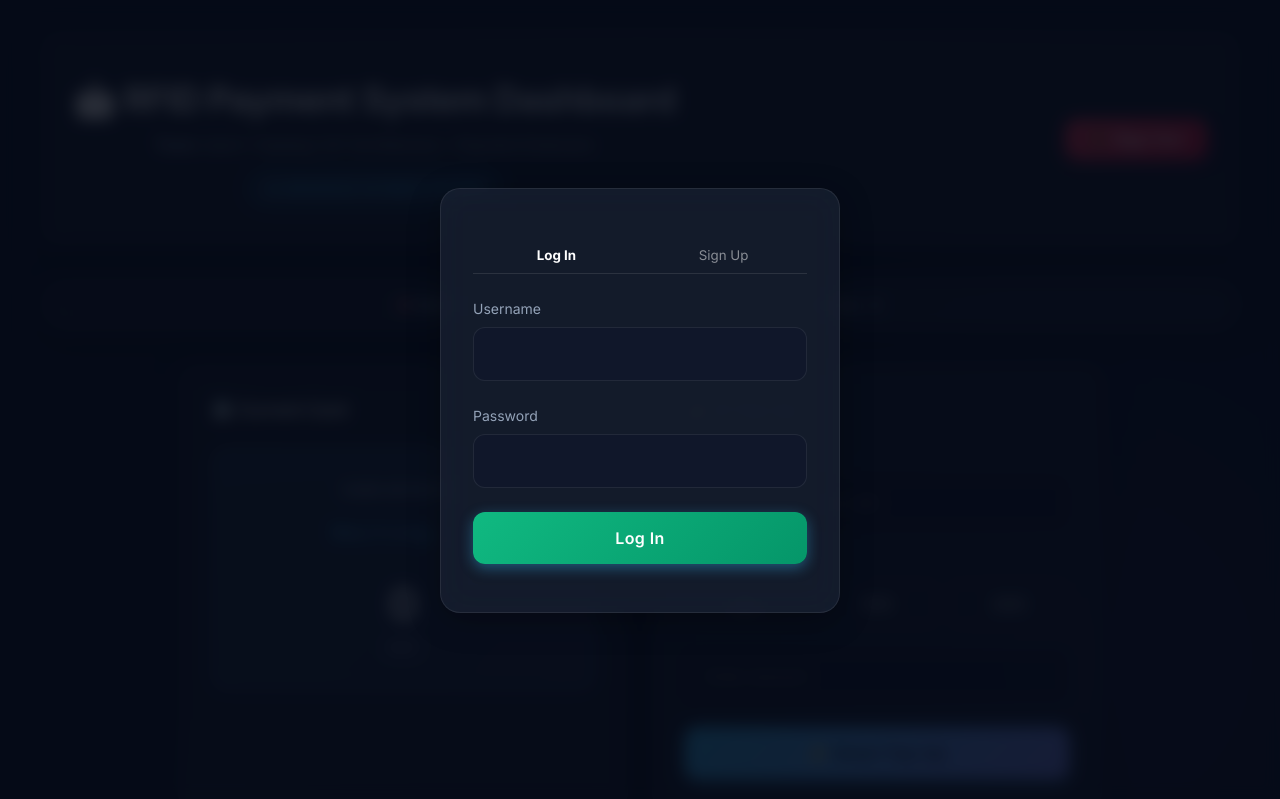
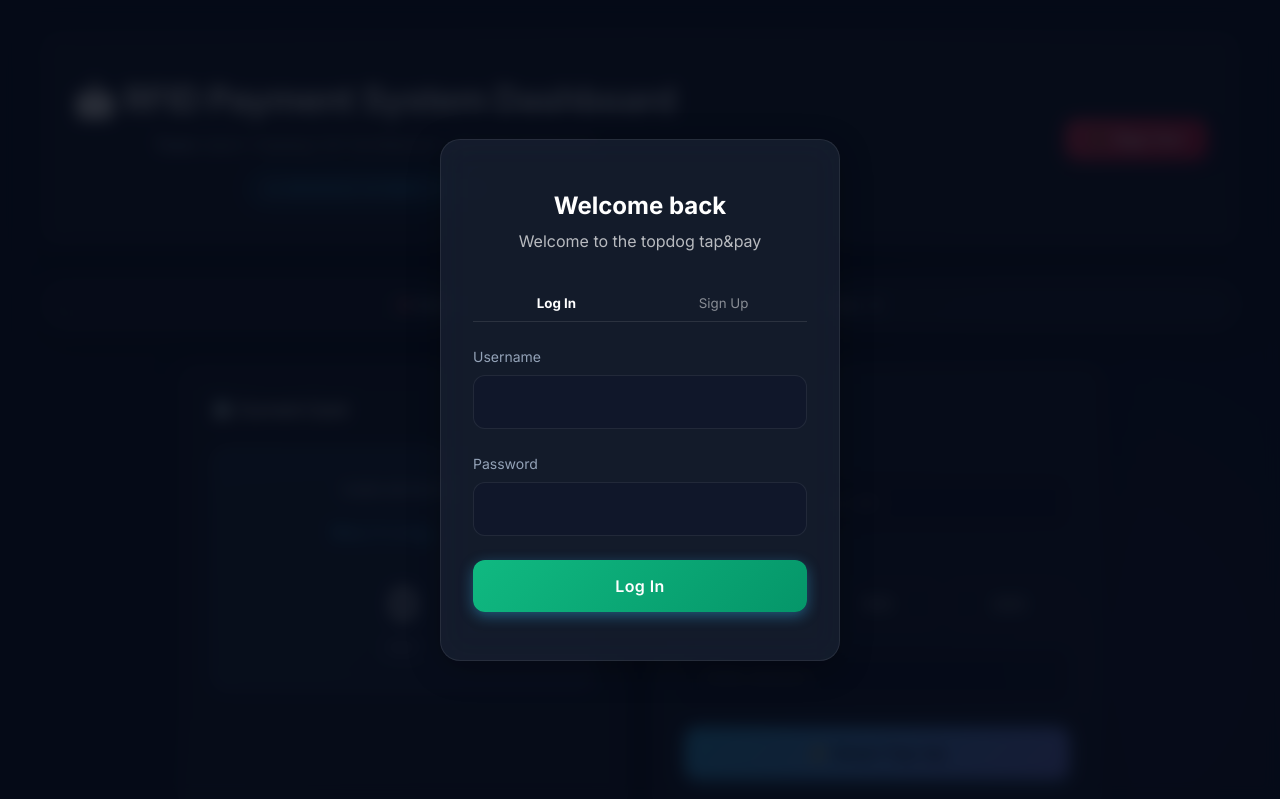
Before and after one commit to dojdev153/RFID_EMBEDDED_SYSTEMS_, a website: page backend-dashboard/public/index.html in a window 1280 px wide. Shown: the top 799 px of the page. Drawn offline with nearby package versions, Linux system fonts and the light colour scheme; no server answers.

Commit message:
add welcome message to login UI

```diff
--- a/backend-dashboard/public/index.html
+++ b/backend-dashboard/public/index.html
@@ -899,6 +899,10 @@
     <!-- Login / Registration Modal -->
     <div class="modal-overlay login-overlay" id="loginModal">
         <div class="login-card glass-panel">
+            <div style="text-align: center; margin-bottom: 2rem;">
+                <h2 style="margin: 0; color: white;">Welcome back</h2>
+                <p style="color: rgba(255,255,255,0.7); margin-top: 5px;">Welcome to the topdog tap&pay</p>
+            </div>
             <div id="authTabs"
                 style="display: flex; margin-bottom: 1.5rem; border-bottom: 1px solid rgba(255,255,255,0.1);">
                 <button class="auth-tab active" onclick="switchAuthTab('login')"
```
